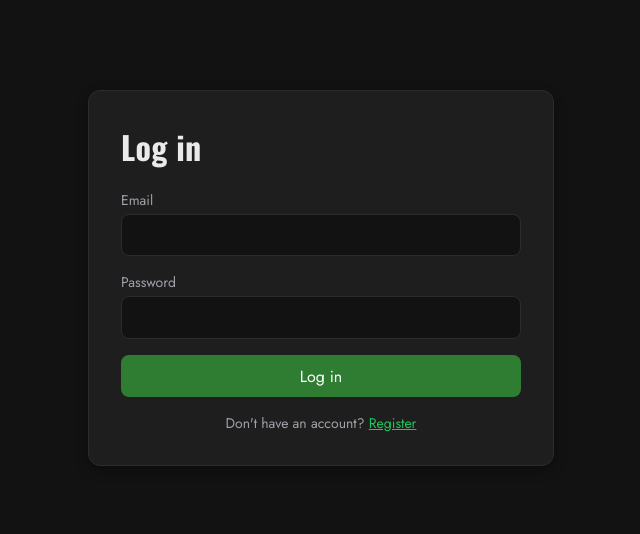
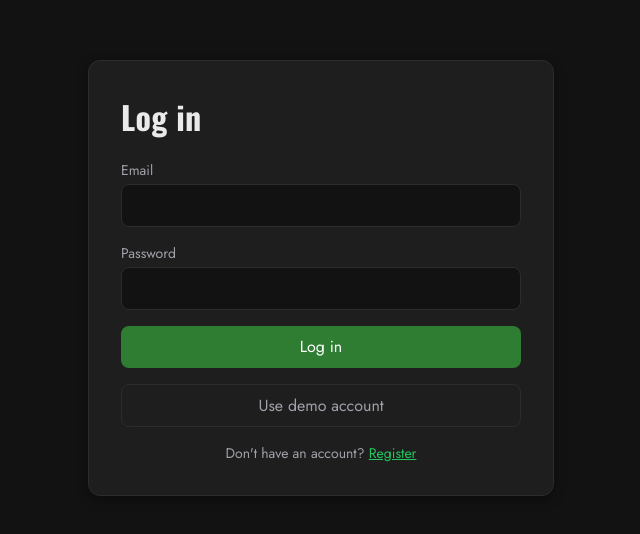
Before and after one commit to geezmulticoloredbob/MyLineUp, a React (Vite) app in the folder client/: page /login in a window 1280 px wide. Shown: the part 146-680 px from the top of the page, without its empty margins (319-959 px from the left). Built offline with nearby package versions, Linux system fonts and the light colour scheme; no server answers.

Commit message:
feat: add demo login functionality to AuthForm for easier user access

```diff
--- a/client/src/features/auth/components/AuthForm.jsx
+++ b/client/src/features/auth/components/AuthForm.jsx
@@ -13,6 +13,19 @@ function AuthForm({ mode }) {
 
   function handleChange(e) {
     setFields((prev) => ({ ...prev, [e.target.name]: e.target.value }));
+  }
+
+  async function handleDemo() {
+    setError('');
+    setSubmitting(true);
+    try {
+      await login({ email: 'demo@mylineup.com', password: 'demo1234' });
+      navigate('/dashboard');
+    } catch (err) {
+      setError(err.message || 'Something went wrong. Please try again.');
+    } finally {
+      setSubmitting(false);
+    }
   }
 
   async function handleSubmit(e) {
@@ -84,6 +97,12 @@ function AuthForm({ mode }) {
         {submitting ? 'Please wait...' : isLogin ? 'Log in' : 'Create account'}
       </button>
 
+      {isLogin && (
+        <button className="btn-secondary" type="button" onClick={handleDemo} disabled={submitting}>
+          Use demo account
+        </button>
+      )}
+
       <p className="auth-form__switch">
         {isLogin ? (
           <>Don&apos;t have an account? <Link to="/register">Register</Link></>
```
